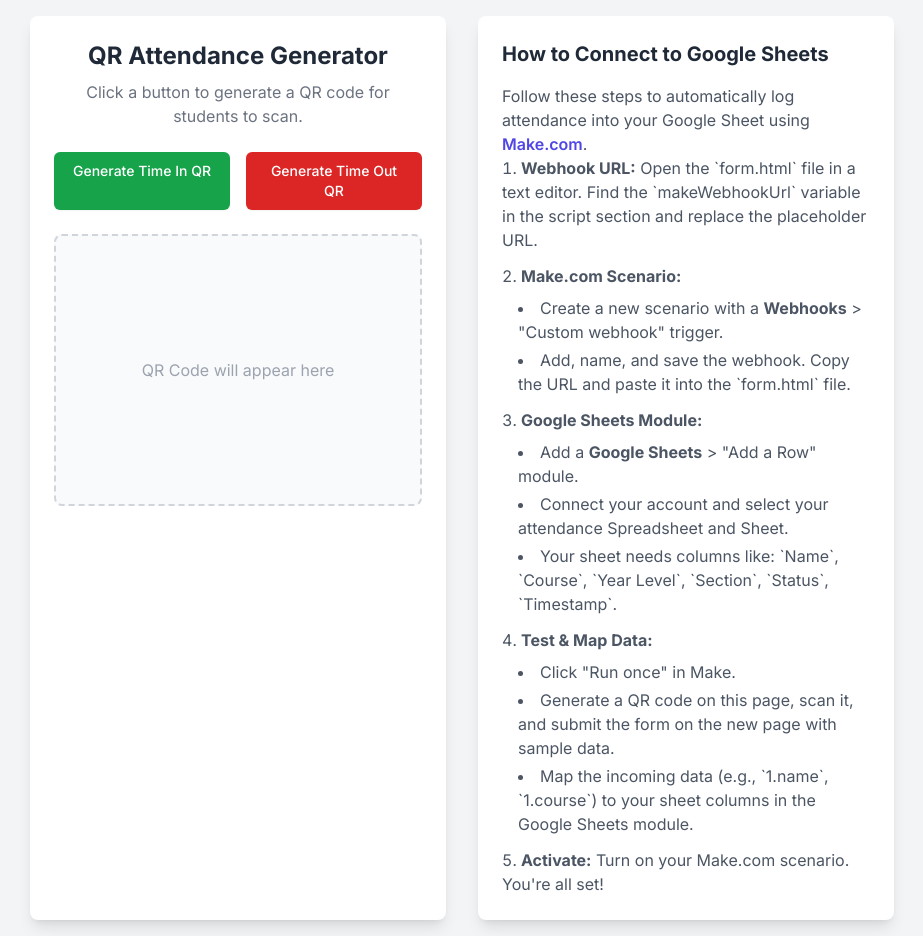
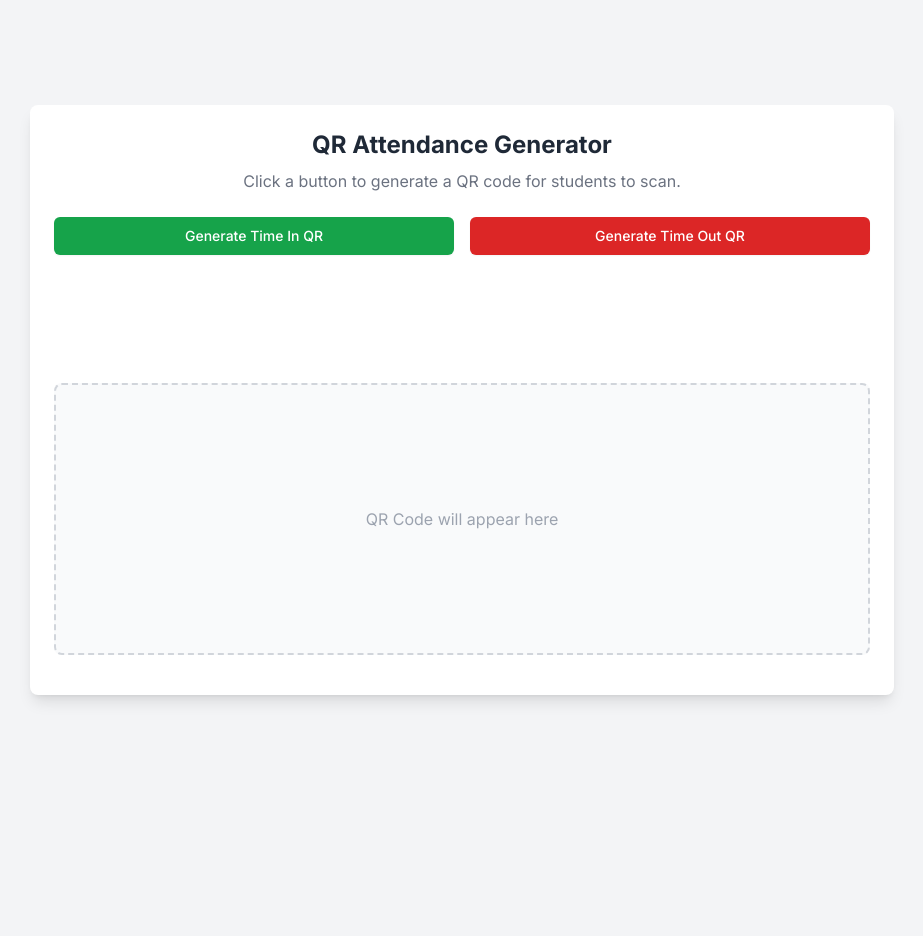
Before and after one commit to Kaizn16/ccs-qr-attendance-, a plain HTML site: page index.html in a window 1280 px wide. Shown: the whole page, without its empty margins (178-1101 px from the left). After the commit the page ends 800 px from the top, so only its background shows below. Drawn offline with nearby package versions, Linux system fonts and the light colour scheme.

Commit message:
update design

```diff
--- a/index.html
+++ b/index.html
@@ -28,7 +28,7 @@
 <body class="bg-gray-100 flex items-center justify-center min-h-screen">
 
     <div class="container mx-auto p-4 max-w-4xl">
-        <div class="grid grid-cols-1 md:grid-cols-2 gap-8">
+        <div class="grid grid-cols-1 md:grid-cols-1 gap-8">
             <!-- Left Column: Generator -->
             <div class="bg-white p-6 rounded-lg shadow-lg">
                 <h1 class="text-2xl font-bold mb-2 text-gray-800 text-center">QR Attendance Generator</h1>
@@ -43,51 +43,12 @@
                     </button>
                 </div>
 
-                <div class="mt-6">
+                <div class="mt-32">
                     <div id="qrcode" class="w-full h-auto bg-gray-50">
                          <span id="qr-placeholder" class="text-gray-400">QR Code will appear here</span>
                     </div>
                 </div>
                  <div id="kioskMessage" class="mt-4 text-center text-sm font-medium"></div>
-            </div>
-
-            <!-- Right Column: Instructions -->
-            <div class="bg-white p-6 rounded-lg shadow-lg">
-                <h2 class="text-xl font-bold text-gray-800 mb-4">How to Connect to Google Sheets</h2>
-                <div class="prose prose-sm max-w-none text-gray-600">
-                    <p>Follow these steps to automatically log attendance into your Google Sheet using <a href="https://www.make.com" target="_blank" class="text-indigo-600 font-semibold">Make.com</a>.</p>
-                    <ol class="list-decimal list-inside space-y-3">
-                         <li>
-                            <strong>Webhook URL:</strong> Open the `form.html` file in a text editor. Find the `makeWebhookUrl` variable in the script section and replace the placeholder URL.
-                        </li>
-                        <li>
-                            <strong>Make.com Scenario:</strong>
-                            <ul class="list-disc list-inside ml-4 mt-2 space-y-1">
-                                <li>Create a new scenario with a <strong>Webhooks</strong> > "Custom webhook" trigger.</li>
-                                <li>Add, name, and save the webhook. Copy the URL and paste it into the `form.html` file.</li>
-                            </ul>
-                        </li>
-                        <li>
-                            <strong>Google Sheets Module:</strong>
-                            <ul class="list-disc list-inside ml-4 mt-2 space-y-1">
-                                <li>Add a <strong>Google Sheets</strong> > "Add a Row" module.</li>
-                                <li>Connect your account and select your attendance Spreadsheet and Sheet.</li>
-                                <li>Your sheet needs columns like: `Name`, `Course`, `Year Level`, `Section`, `Status`, `Timestamp`.</li>
-                            </ul>
-                        </li>
-                         <li>
-                            <strong>Test & Map Data:</strong>
-                             <ul class="list-disc list-inside ml-4 mt-2 space-y-1">
-                                <li>Click "Run once" in Make.</li>
-                                <li>Generate a QR code on this page, scan it, and submit the form on the new page with sample data.</li>
-                                <li>Map the incoming data (e.g., `1.name`, `1.course`) to your sheet columns in the Google Sheets module.</li>
-                            </ul>
-                        </li>
-                        <li>
-                            <strong>Activate:</strong> Turn on your Make.com scenario. You're all set!
-                        </li>
-                    </ol>
-                </div>
             </div>
         </div>
     </div>
@@ -102,7 +63,6 @@
             let qrcode = null;
 
             const generateQR = (status) => {
-                // Get the base path of the current URL
                 const path = window.location.pathname;
                 const basePath = path.substring(0, path.lastIndexOf('/'));
                 const formUrl = `${window.location.protocol}//${window.location.host}${basePath}/form.html?status=${encodeURIComponent(status)}`;
```
Also changed, not shown: form.html (+20 -3 lines).
